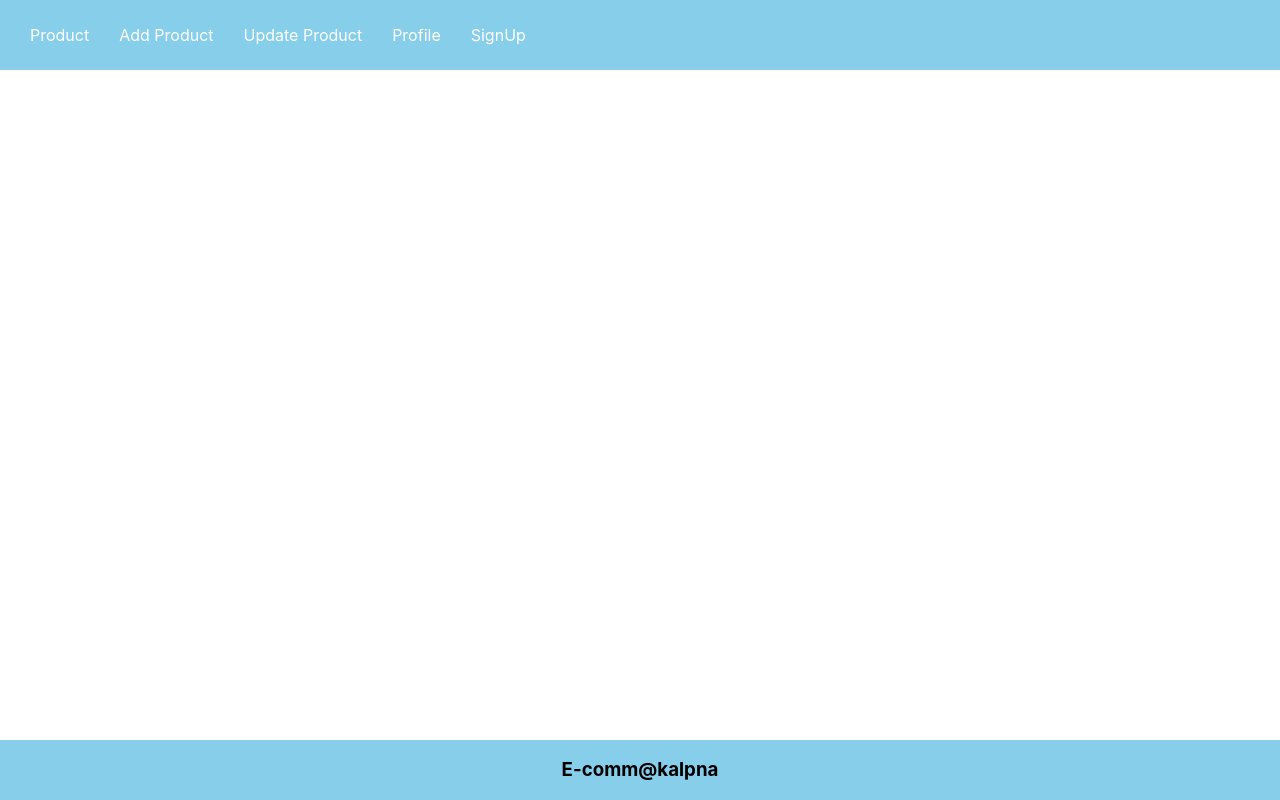
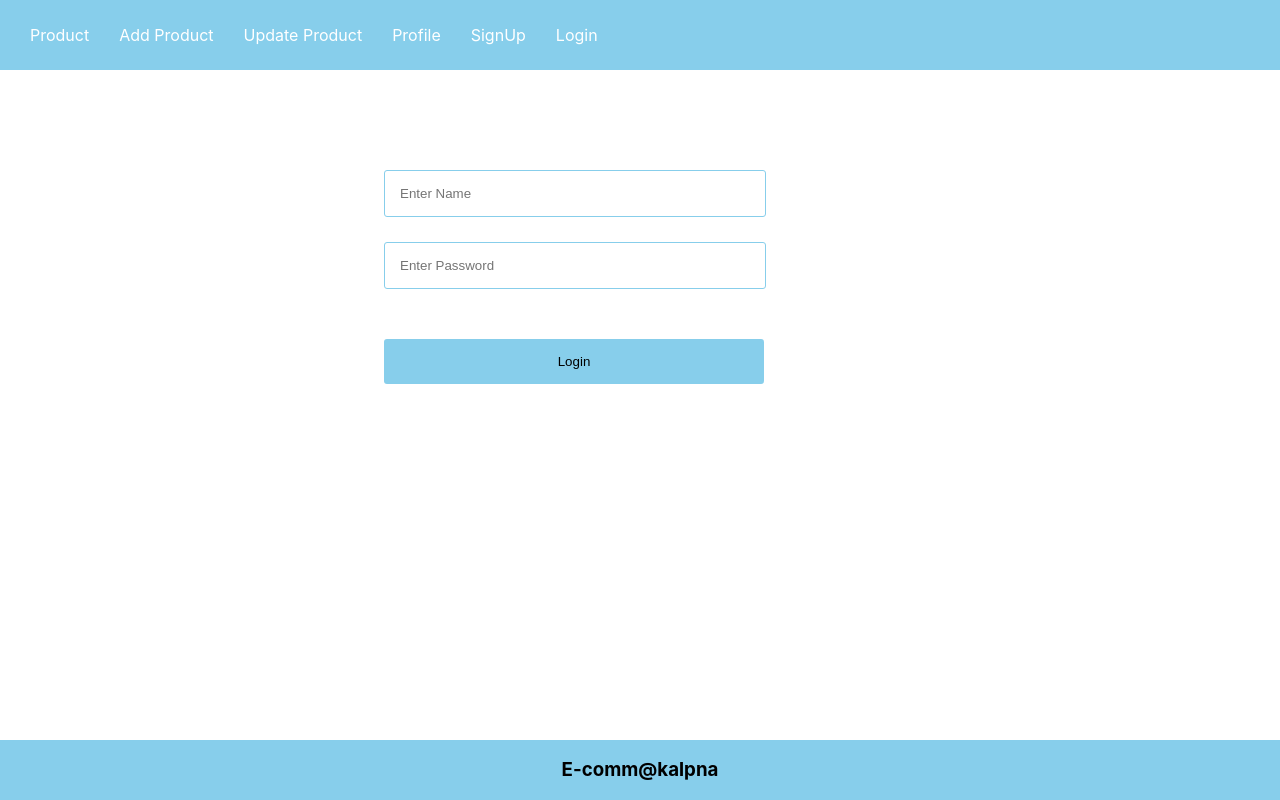
Before and after one commit to luckkalpna/E-comm_frontend, a React (Create React App) app: page /login in a window 1280 px wide. Built offline with nearby package versions, Linux system fonts and the light colour scheme.

Commit message:
Create Login Page

```diff
--- a/src/App.css
+++ b/src/App.css
@@ -48,3 +48,8 @@
   border-radius: 3px;
   cursor: pointer;
 }
+
+.login{
+  margin-left: 30%;
+  margin-top: 100px;
+}
--- a/src/App.js
+++ b/src/App.js
@@ -3,6 +3,7 @@ import './App.css';
 import Navbar from './components/Navbar';
 import Footer from './components/Footer';
 import SignUp from './components/SignUp';
+import Login from './components/Login';
 import PrivateComponent from './components/PrivateComponent';
 
 function App() {
@@ -21,6 +22,7 @@ function App() {
         </Route>
 
         <Route path='/signup' element={<SignUp />} />
+        <Route path='/login' element={<Login />} />
       </Routes>
       </BrowserRouter>
       <Footer />
--- /dev/null
+++ b/src/components/Login.js
@@ -0,0 +1,20 @@
+import React from "react";
+
+const Login = () =>{
+    const [email, setEmail] = React.useState("");
+    const [password, setPassword] = React.useState("");
+    const handleLogin = () =>{
+        console.log(email, password)
+    }
+    return(
+        <div className="login">
+            <input className="inputfields" type="text" placeholder="Enter Name" value={email}
+            onChange={(e) => setEmail(e.target.value)}/>
+            <input className="inputfields" type="password" placeholder="Enter Password" value={password}
+            onChange={(e) => setPassword(e.target.value)}/>
+            <button onClick={handleLogin} className="signup-btn" type="button">Login</button>
+        </div>
+    )
+}
+
+export default Login;
--- a/src/components/Navbar.js
+++ b/src/components/Navbar.js
@@ -18,6 +18,7 @@ const Navbar = () =>{
                 <li><Link to="/update">Update Product</Link></li>
                 <li><Link to="/profile">Profile</Link></li>
                 <li>{ auth?<Link onClick={logout} to="/signup">Logout</Link>:<Link to="/signup">SignUp</Link> }</li>
+                <li><Link to="/login">Login</Link></li>
             </ul>
         </div>
     )
```
